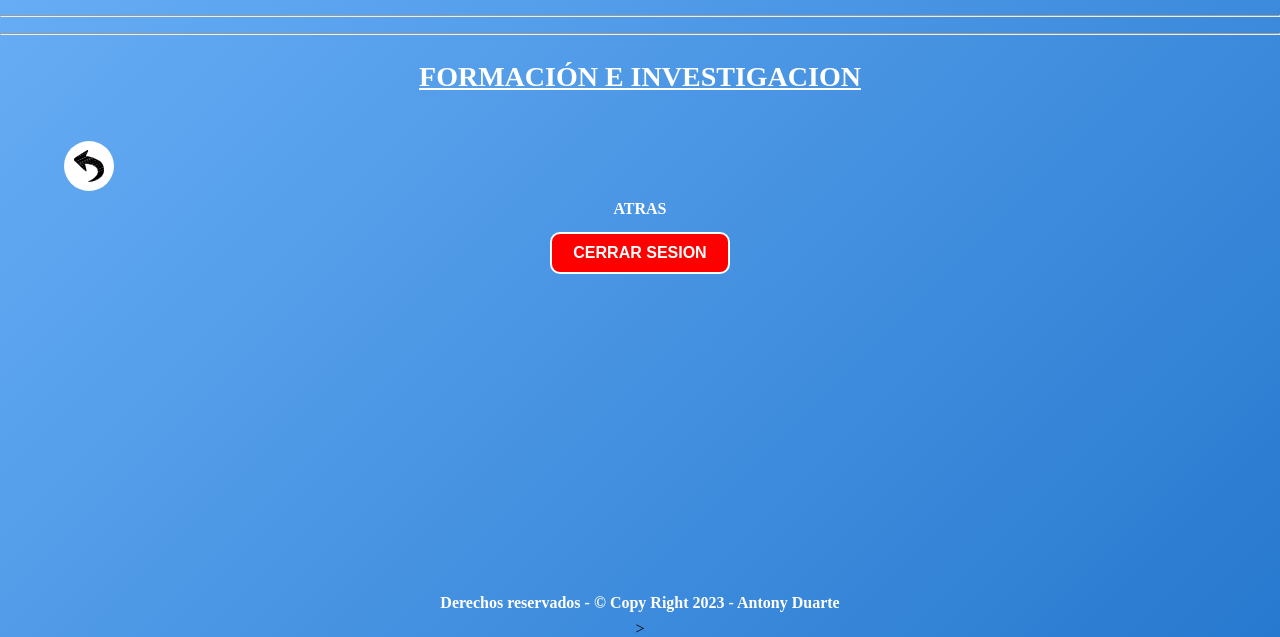
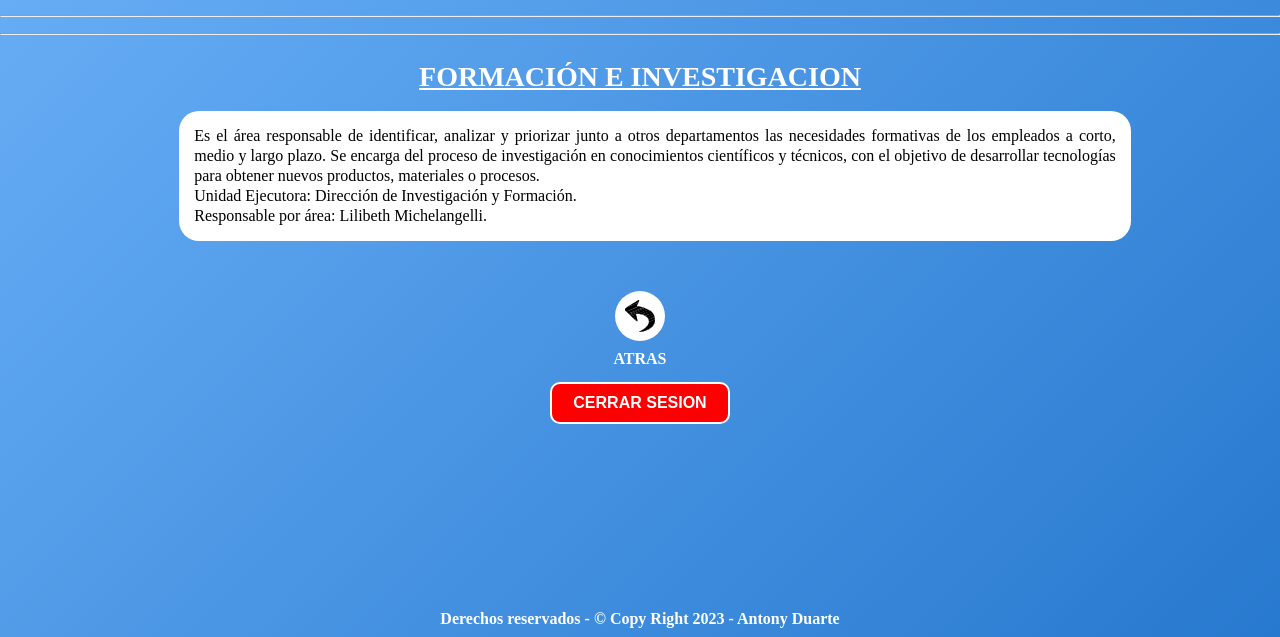
Before and after one commit to Duarte95/Andreyna, a plain HTML site: page pantallas/definiciones/formacion.html in a window 1280 px wide. Shown: the part 163-800 px from the top of the page. Drawn offline with Linux system fonts and the light colour scheme; files whose address does not match are found by name.

Commit message:
agregando textos

```diff
--- a/css/base/base.css
+++ b/css/base/base.css
@@ -37,7 +37,6 @@ body {
 
   flex-grow: 1;
   width: 90%;
-
 }
 
 .creditos {
--- a/css/base/definiciones.css
+++ b/css/base/definiciones.css
@@ -0,0 +1,25 @@
+.definiciones {
+    width: 80%;
+    margin-right: auto;
+    margin-left: auto;
+}
+
+.container-botonBack {
+    display: grid;
+    place-content: center;
+}
+
+.cuadro-texto {
+    background-color: white;
+    width: 100%;
+    height: auto;
+    border-radius: 20px;
+    padding: 15px;
+    line-height: 1.25;
+}
+
+.parrafo {
+    font-size: 16px;
+    font-weight: 500;
+    text-align: justify;
+}
--- a/css/components/botonesRedondos.css
+++ b/css/components/botonesRedondos.css
@@ -1,11 +1,11 @@
-.boton_home, .container-redondo{
+.boton_home, .redondo{
   width: 50px;
   height: 50px;
   margin: 50px 0 10px 0;
   cursor: pointer;
 }
 
-.container-redondo {
+.redondo {
   display: grid;
   place-content: center;
   border-radius: 50%;
--- a/pantallas/definiciones/apoyo.html
+++ b/pantallas/definiciones/apoyo.html
@@ -15,6 +15,7 @@
   <!-- Custom Styles -->
   <link rel="stylesheet" href="../../css/base/tituloBlanco.css">
   <link rel="stylesheet" href="../../css/components/botones.css">
+  <link rel="stylesheet" href="../../css/base/definiciones.css">
 
 </head>
 
@@ -48,8 +49,10 @@
         </p>
       </div>
     </section>
-    <div class="container-redondo" onclick="goBack()">
-      <img src="../../img/GoBack.svg" alt="atras" class="goBack">
+    <div class="container-botonBack">
+      <div class="redondo" onclick="goBack()">
+        <img src="../../img/GoBack.svg" alt="atras" class="goBack">
+      </div>
     </div>
     <p class="texto size-little">ATRAS</p>
     <button class="boton salir" data-salir>CERRAR SESION</button>
--- a/pantallas/definiciones/formacion.html
+++ b/pantallas/definiciones/formacion.html
@@ -15,6 +15,7 @@
     <!-- Custom Styles -->
     <link rel="stylesheet" href="../../css/base/tituloBlanco.css">
     <link rel="stylesheet" href="../../css/components/botones.css">
+    <link rel="stylesheet" href="../../css/base/definiciones.css">
 </head>
 
 <script src="../js/utilidades/nocopy.js"></script>
@@ -41,13 +42,24 @@
     <section class="definiciones">
       <h1 class="titulo-blanco">FORMACIÓN E INVESTIGACION</h1>
       <div class="cuadro-texto">
-        <p class="texto">
-
+        <p class="parrafo">
+          Es el área responsable de identificar, analizar y
+          priorizar junto a otros departamentos las necesidades formativas de los
+          empleados a corto, medio y largo plazo.
+          Se encarga del proceso de investigación en conocimientos científicos y
+          técnicos, con el objetivo de desarrollar tecnologías para obtener nuevos
+          productos, materiales o procesos.
+          <ul>
+            <li class="">Unidad Ejecutora: Dirección de Investigación y Formación.</li>
+            <li class="">Responsable por área: Lilibeth Michelangelli.</li>
+          </ul>
         </p>
       </div>
     </section>
-    <div class="container-redondo" onclick="goBack()">
-      <img src="../../img/GoBack.svg" alt="atras" class="goBack">
+    <div class="container-botonBack">
+      <div class="redondo" onclick="goBack()">
+        <img src="../../img/GoBack.svg" alt="atras" class="goBack">
+      </div>
     </div>
     <p class="texto size-little">ATRAS</p>
     <button class="boton salir" data-salir>CERRAR SESION</button>
@@ -55,7 +67,7 @@
 
   <footer class="creditos">
     <p>Derechos reservados - &copy Copy Right 2023 - Antony Duarte </p>
-  </footer>>
+  </footer>
 
   <script src="../../js/botonBack.js"></script>
   <script src="../../js/cerrarSesion.js"></script>
```
Also changed, not shown: pantallas/definiciones/comunicacion.html (+5 -2 lines), pantallas/definiciones/creacion.html (+5 -2 lines), pantallas/definiciones/crecimiento.html (+5 -2 lines), pantallas/definiciones/desarrollo.html (+5 -2 lines), pantallas/definiciones/estimulo.html (+5 -2 lines), pantallas/definiciones/produccion.html (+5 -2 lines), pantallas/ingreso_sistema.html (+2 -2 lines), pantallas/seccion_metas.html (+2 -2 lines).
